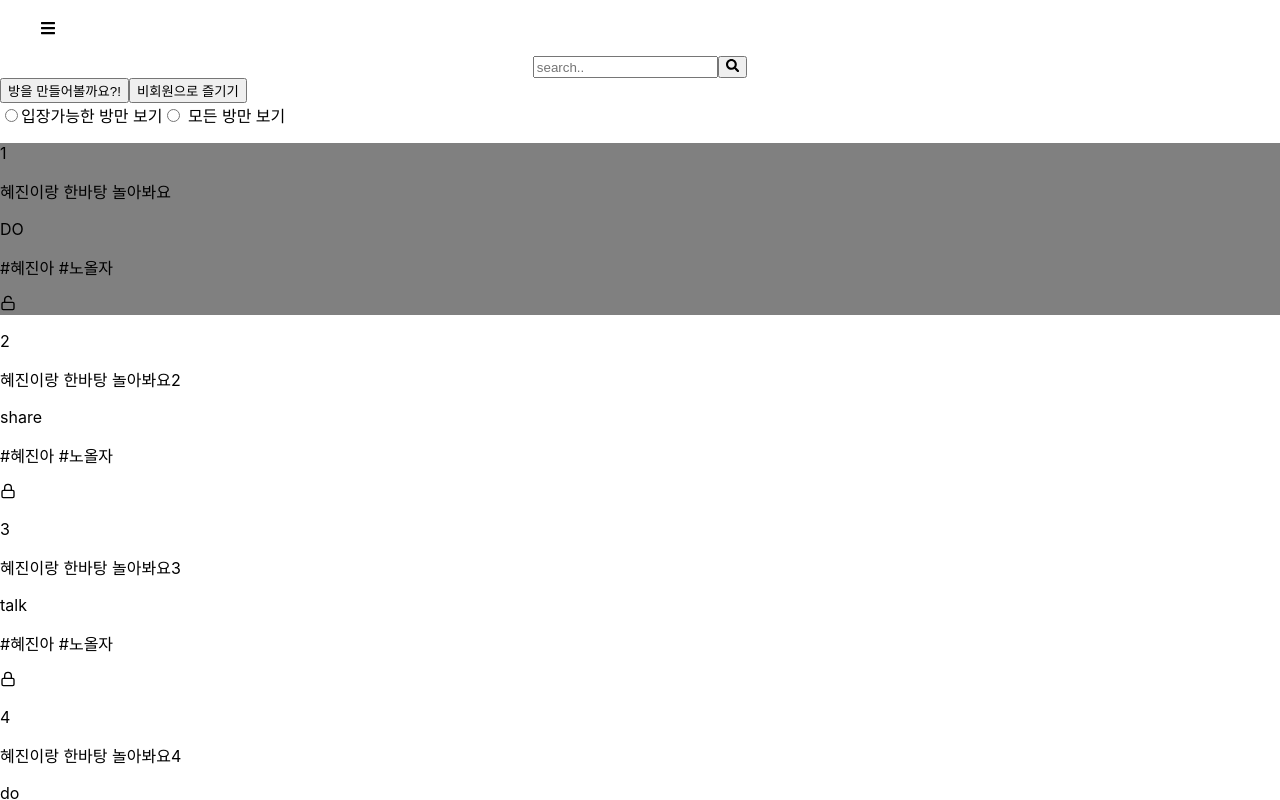
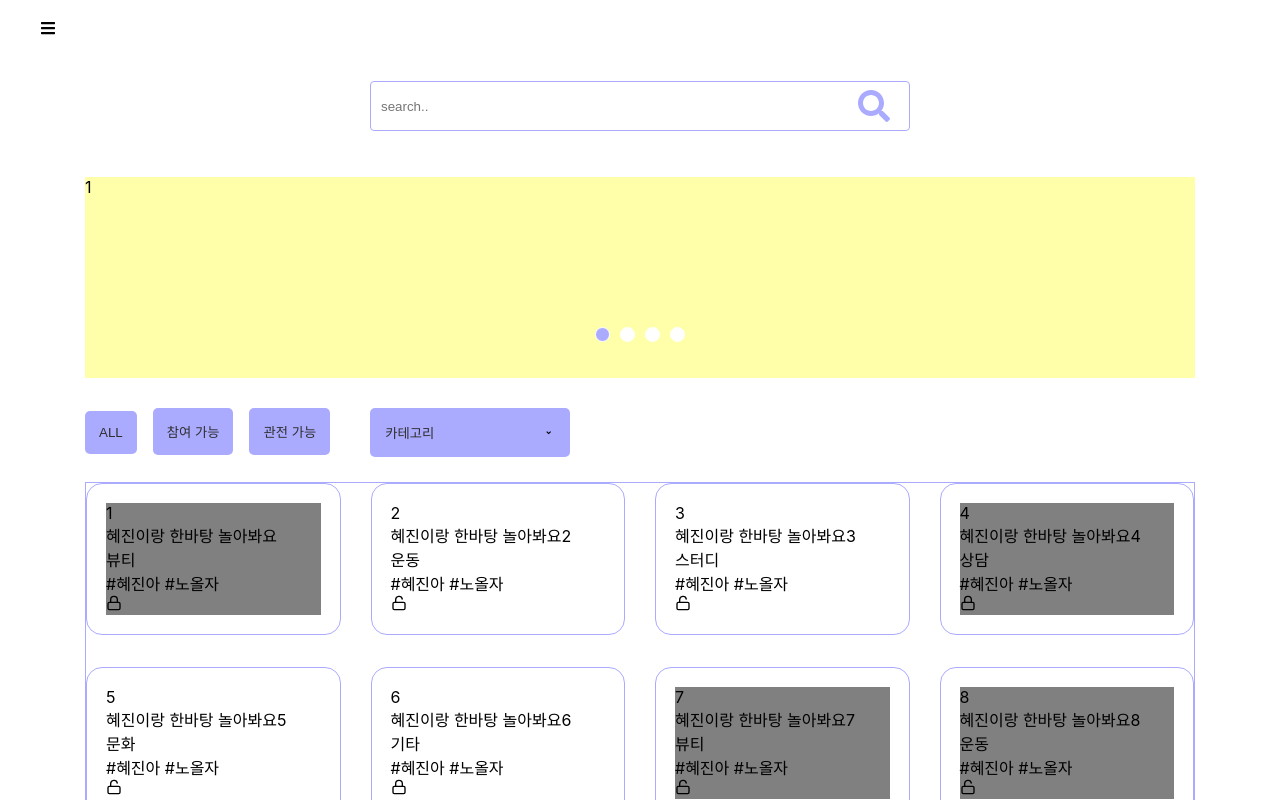
Before and after one commit to Square-with-me/Square-with-me-FE, a React (Create React App) app in the folder withme/: page / in a window 1280 px wide. Shown: the top 800 px of the page. Built offline with nearby package versions, Linux system fonts and the light colour scheme.

Commit message:
main ~ing

```diff
--- /dev/null
+++ b/withme/src/components/Banner.js
@@ -0,0 +1,29 @@
+import React from "react";
+import "../styles/banner.css"
+
+const Banner =()=>{
+
+ return (
+   <React.Fragment>
+    <div className ="slide">
+      <input type="radio" name="pos" id="pos1" checked/>
+      <input type="radio" name="pos" id="pos2"/>
+      <input type="radio" name="pos" id="pos3"/>
+      <input type="radio" name="pos" id="pos4"/>
+    <ul>
+      <li>1</li>
+      <li>2</li>
+      <li>3</li>
+      <li>4</li>
+    </ul>
+    <p class="bullet">
+      <label for="pos1">1</label>
+      <label for="pos2">2</label>
+      <label for="pos3">3</label>
+      <label for="pos4">4</label>
+    </p>
+  </div>
+   </React.Fragment>
+ )
+}
+export default Banner;
--- a/withme/src/components/Room.js
+++ b/withme/src/components/Room.js
@@ -1,11 +1,24 @@
-import React from "react"
+import React from "react";
+import styled from "styled-components";
 
-const Room =()=>{
-    return (
-        <React.Fragment>
+const Room = () => {
+  return(
+    <React.Fragment>
+        <Container>
 
-        </React.Fragment>
-    )
-}
+        </Container>
+    </React.Fragment>
+  )
 
-export default Room
+};
+
+const Container = styled.div`
+  display: grid;
+  grid-template-columns: repeat(4, 254px);
+  grid-gap: 30px;
+  grid-template-rows: 184px;
+  box-sizing: border-box;
+  cursor: pointer;
+`;
+
+export default Room;
--- a/withme/src/pages/Main.js
+++ b/withme/src/pages/Main.js
@@ -1,20 +1,46 @@
-import React, { useState } from "react";
+import React, { useRef, useState } from "react";
+import { useDispatch, useSelector } from "react-redux";
+import jsonData from "../shared/responseJ.json"
+import styled from "styled-components";
+import "../styles/Drop.css"
+
+//icons
+import {RiArrowDropDownLine} from "react-icons/ri"
+import { FaSearch } from "react-icons/fa";
+import {FiLock, FiUnlock} from "react-icons/fi"
+//pages
 import MakeRoomModal from "./MakeRoomModal";
-import { FaSearch } from "react-icons/fa";
+import Banner from "../components/Banner";
 import Room from "../components/Room";
-import { useDispatch, useSelector } from "react-redux";
+//redux
 import { actionCreators as roomActions } from "../redux/modules/room";
 import { actionCreators as userActions } from "../redux/modules/user";
-import {FiLock, FiUnlock} from "react-icons/fi"
-
-import jsonData from "../shared/responseJ.json"
 
 const Main = () => {
+  //드롭다운 부분
+  const dropdownRef = useRef(null);
+
+  //드롭여부 확인
+  const [isActive, setIsActive]= useState(false)
+  const Visible = (active)=>{
+    setIsActive(active)
+  }
+
+  //카테고리
+  const [beauty , setBeauty] = useState("")
+  const [exercise, setExercise] =useState("")
+  const [study, setStudy] = useState("")
+  const [consulting, setConsulting] =useState("")
+  const [culture, setCulture] =useState("")
+  const [etc, setEtc] = useState("")
+
   const dispatch =useDispatch()
 
   const [MRooms, setMRooms] = useState(false);
+  //검색
   const [search, setSearch] = useState("");
-  const [possible, setPossible] =useState("")
+  //참여가능한 방
+  const [possible, setPossible] =useState(false)
   console.log(search, possible)
 
   let roomList = useSelector((state) => state.room);
@@ -32,81 +58,206 @@ const Main = () => {
   const notUser_is_local = localStorage.getItem("notUser_is_login")? true: false
 
   return (
-    <React.Fragment>
-      <div style={{ display: "flex", justifyContent: "center" }}>
-        <input placeholder="search.." onChange={(e) => setSearch(e.target.value)}/>
-        <span>
-          <button onClick={()=>{dispatch(roomActions.searchRoomDB(search))}}><FaSearch/></button>
-        </span>
-      </div>
-      <button onClick={() => {setMRooms(true);}}>방을 만들어볼까요?!</button>
-      {MRooms && <MakeRoomModal setMRooms={setMRooms} />}
+    <Wrap>
+      <SearchBarWrap>
+        <SearchBarInput placeholder="search.." onChange={(e) => setSearch(e.target.value)}/>
+        <FaSearch style={{cursor:"pointer", width:"32px", height:"32px", margin:"auto", position:"absolute", marginRight:"20px", color:"#aaf"}} onClick={()=>{dispatch(roomActions.searchRoomDB(search))}}/>
+      </SearchBarWrap>
 
-      {roomList &&
-        roomList.map((info, idx) => {
+      <Banner/>
+
+      <MenuBar>
+        <div>
+          <Btn onClick={()=>{setPossible(false)}}> <Text>ALL</Text></Btn>
+          <Btn onClick={()=>{setPossible(true)}}><Text>참여 가능</Text></Btn>
+          <Btn><Text>관전 가능</Text></Btn>
+        </div>
+
+        <div className="container" >
+          <div className="menu-container">
+            <DropBtn onClick={()=> setIsActive(!isActive)} className="menu-trigger"><Text>카테고리</Text> <RiArrowDropDownLine/> </DropBtn>
+            <nav ref={dropdownRef} className={`menu ${isActive ? "active" : "inactive"}`}>
+              <ul>
+                <li>
+                  <a onChange={(e)=>setBeauty(e.target.value)} >뷰티</a>
+                </li>
+                <li>
+                  <a onChange={(e)=>setExercise(e.target.value)}>운동</a>
+                </li>
+                <li>
+                  <a onChange={(e)=>setStudy(e.target.value)}>스터디</a>
+                </li>
+                <li>
+                  <a onChange={(e)=>setConsulting(e.target.value)}>상담</a>
+                </li>
+                <li>
+                  <a onChange={(e)=>setCulture(e.target.value)}>문화</a>
+                </li>
+                <li>
+                  <a onChange={(e)=>setEtc(e.target.value)}> 기타</a>
+                </li>
+              </ul>
+            </nav>
+          </div>
+        </div>
+        <div></div>
+      </MenuBar>
+
+      <RoomListContainer>
+        {possible === true ?
+         jsonData.map((r, idx) => {
           return (
-            <React.Fragment >
-              <Room info={info} key={idx}/>
-            </React.Fragment>
+            <RoomCard>
+            {r.members==="4" || r.isSecrect ==="false"?
+              null:
+              <div>
+                <div>{r.roomNumber}</div>
+                <div>{r.roomTitle}</div>
+                <div>{r.category}</div>
+                <div>{r.tags}</div>
+                <div>{r.isSecrect==="false"?<FiUnlock/> :<FiLock/>}</div>
+              </div>
+            }
+            </RoomCard>
+          );
+        })
+        : jsonData.map((r, idx) => {
+          return (
+            <RoomCard>
+              {r.members==="4"?
+              <div style={{backgroundColor:"gray"}}>
+                <div>{r.roomNumber}</div>
+                <div>{r.roomTitle}</div>
+                <div>{r.category}</div>
+                <div>{r.tags}</div>
+                <div>{r.isSecrect==="false"?<FiUnlock/> :<FiLock/>}</div>
+              </div>:
+              <div>
+                <div>{r.roomNumber}</div>
+                <div>{r.roomTitle}</div>
+                <div>{r.category}</div>
+                <div>{r.tags}</div>
+                <div>{r.isSecrect==="false"?<FiUnlock/> :<FiLock/>}</div>
+              </div>}
+            </RoomCard>
           );
         })}
+      </RoomListContainer>
 
-        {notUser_is_local===false ?
-          <button onClick={()=>{dispatch(userActions.NotMenberloginDB())}}> 비회원으로 즐기기 </button>:
-          <button onClick={()=>{dispatch(userActions.notUserLogOut())}}> 비회원은 그만할래요 </button>}
+      <Btn>더보기</Btn>
 
-        <div onChange={(e)=>{setPossible(e.target.value)}}>
-          <input type="radio" name="1" value="possible" />입장가능한 방만 보기
-          <input type="radio" name="1" value="" /> 모든 방만 보기
-        </div>
-
-      {/* <div>
-        {hotRoom.map((r, idx)=>{
-
-        })}
-      </div> */}
-
-      <div>
-        {possible ? jsonData.map((r,idx)=>{
-          return(
-            <div>
-            {r.members==="4" || r.isSecrect ==="false"?
-              null:
-              <div key={idx}>
-              <p>{r.roomNumber}</p>
-              <p>{r.roomTitle}</p>
-              <p>{r.category}</p>
-              <p>{r.tags}</p>
-              <p>{r.isSecrect==="true"?<FiUnlock/> :<FiLock/>}</p>
-              </div>
-            }
-            </div>
-          )
-        }) : jsonData.map((r,idx)=>{
-          return(
-            <div>
-            {r.members==="4"?
-            <div style={{backgroundColor:"gray"}} key={idx}>
-            <p>{r.roomNumber}</p>
-            <p>{r.roomTitle}</p>
-            <p>{r.category}</p>
-            <p>{r.tags}</p>
-            <p>{r.isSecrect==="true"?<FiUnlock/> :<FiLock/>}</p>
-            </div>:
-              <div key={idx}>
-              <p>{r.roomNumber}</p>
-              <p>{r.roomTitle}</p>
-              <p>{r.category}</p>
-              <p>{r.tags}</p>
-              <p>{r.isSecrect==="true"?<FiUnlock/> :<FiLock/>}</p>
-              </div>
-            }
-            </div>
-          )
-        })}
-      </div>
-
-    </React.Fragment>
+    </Wrap>
   );
 };
+
+//share
+const Wrap = styled.div`
+width: 1110px;
+margin: auto;
+`
+const Btn = styled.button`
+padding: 14px;
+border: none;
+border-radius: 5px;
+margin-right: 16px;
+background-color: #aaf;
+:hover{
+  box-shadow: 0 1px 5px rgba(0, 0, 0, 0.3);
+}
+`
+const Text = styled.div`
+size: 2rem;
+color: #2f2e2e;
+`
+const MenuBar = styled.div`
+display:flex;
+margin-bottom: 25px;
+`
+const DropBtn = styled.button`
+margin-left: 24px;
+display: flex;
+justify-content: space-between;
+background-color: #aaf;
+align-items: center;
+border-radius: 5px;
+padding: 15px;
+border: none;
+width: 200px;
+`
+
+//searchbar
+const SearchBarWrap = styled.div`
+display: flex;
+justify-content:flex-end;
+width:540px;
+height:50px;
+position:relative;
+align-items:center;
+margin:25px auto;
+`
+const SearchBarInput = styled.input`
+width:100%;
+height:100%;
+border: 1px solid #aaf;
+border-radius: 4px;
+padding: 10px;
+`
+
+//room
+const RoomListContainer = styled.div`
+  display: grid;
+  grid-gap: 30px;
+  box-sizing: border-box;
+  cursor: pointer;
+  border: 1px solid #aaf;
+  @media screen and (min-width: 1607px){
+    grid-template-columns: repeat(4, minmax(0px, 1fr)) !important;
+    row-gap: 32px;
+  }
+  @media screen and (min-width: 1232px) and (max-width: 1607px) {
+    grid-template-columns: repeat(4, minmax(0px, 1fr));
+    row-gap: 32px;
+  }
+  @media screen and (min-width: 878px) and (max-width: 1232px) {
+    grid-template-columns: repeat(3, minmax(0px, 1fr)) !important;
+  }
+  @media screen and (min-width: 551px) and (max-width: 878px) {
+    grid-template-columns: repeat(2, minmax(0px, 1fr));
+  }
+  @media screen and (min-width: 0px) and (max-width: 551px) {
+    grid-template-columns: repeat(1, minmax(0px, 1fr));
+  }
+
+`
+const RoomCard = styled.div`
+border: 1px solid #aaf;
+padding: 19px;
+border-radius: 16px;
+`
+
+
+
+const CardListArea = styled.div`
+  display: grid;
+  gap: 25px;
+  box-sizing: border-box;
+  @media screen and (min-width: 1607px){
+    grid-template-columns: repeat(5, minmax(0px, 1fr)) !important;
+    row-gap: 32px;
+  }
+  @media screen and (min-width: 1232px) and (max-width: 1607px) {
+    grid-template-columns: repeat(4, minmax(0px, 1fr));
+    row-gap: 32px;
+  }
+  @media screen and (min-width: 878px) and (max-width: 1232px) {
+    grid-template-columns: repeat(3, minmax(0px, 1fr)) !important;
+  }
+  @media screen and (min-width: 551px) and (max-width: 878px) {
+    grid-template-columns: repeat(2, minmax(0px, 1fr));
+  }
+  @media screen and (min-width: 0px) and (max-width: 551px) {
+    grid-template-columns: repeat(1, minmax(0px, 1fr));
+  }
+`
+
 export default Main;
--- a/withme/src/shared/responseJ.json
+++ b/withme/src/shared/responseJ.json
@@ -3,7 +3,7 @@
     "id": "aalasdf",
     "roomNumber" :"1",
     "roomTitle": "혜진이랑 한바탕 놀아봐요",
-    "category": "DO",
+    "category": "뷰티",
     "tags" :"#혜진아 #노올자",
     "isSecrect" : "true",
     "pwd" :"1234",
@@ -13,7 +13,7 @@
     "id": "qwer",
     "roomNumber" :"2",
     "roomTitle": "혜진이랑 한바탕 놀아봐요2",
-    "category": "share",
+    "category": "운동",
     "tags" :"#혜진아 #노올자",
     "isSecrect" : "false",
     "members" :"3"
@@ -22,7 +22,7 @@
     "id": "qwerqwer",
     "roomNumber" :"3",
     "roomTitle": "혜진이랑 한바탕 놀아봐요3",
-    "category": "talk",
+    "category": "스터디",
     "tags" :"#혜진아 #노올자",
     "isSecrect" : "false",
     "members" :"2"
@@ -31,10 +31,60 @@
     "id": "asdf",
     "roomNumber" :"4",
     "roomTitle": "혜진이랑 한바탕 놀아봐요4",
-    "category": "do",
+    "category": "상담",
+    "tags" :"#혜진아 #노올자",
+    "isSecrect" : "true",
+    "pwd" :"1234",
+    "members" :"4"
+  },
+  {
+    "id": "asdf",
+    "roomNumber" :"5",
+    "roomTitle": "혜진이랑 한바탕 놀아봐요5",
+    "category": "문화",
+    "tags" :"#혜진아 #노올자",
+    "isSecrect" : "false",
+    "pwd" :"",
+    "members" :"3"
+  },
+  {
+    "id": "asdf",
+    "roomNumber" :"6",
+    "roomTitle": "혜진이랑 한바탕 놀아봐요6",
+    "category": "기타",
     "tags" :"#혜진아 #노올자",
     "isSecrect" : "true",
     "pwd" :"1234",
     "members" :"1"
+  },
+  {
+    "id": "asdf",
+    "roomNumber" :"7",
+    "roomTitle": "혜진이랑 한바탕 놀아봐요7",
+    "category": "뷰티",
+    "tags" :"#혜진아 #노올자",
+    "isSecrect" : "false",
+    "pwd" :"",
+    "members" :"4"
+  },
+  {
+    "id": "asdf",
+    "roomNumber" :"8",
+    "roomTitle": "혜진이랑 한바탕 놀아봐요8",
+    "category": "운동",
+    "tags" :"#혜진아 #노올자",
+    "isSecrect" : "false",
+    "pwd" :"",
+    "members" :"4"
+  },
+  {
+    "id": "asdf",
+    "roomNumber" :"9",
+    "roomTitle": "혜진이랑 한바탕 놀아봐요9",
+    "category": "스터디",
+    "tags" :"#혜진아 #노올자",
+    "isSecrect" : "true",
+    "pwd" :"1234",
+    "members" :"2"
   }
 ]
--- /dev/null
+++ b/withme/src/styles/Drop.css
@@ -0,0 +1,61 @@
+.menu-container {
+  position: relative;
+  display: flex;
+  justify-content: center;
+  align-items: center;
+}
+
+.menu-trigger:hover {
+  box-shadow: 0 1px 5px rgba(0, 0, 0, 0.3);
+}
+
+.menu-trigger span {
+  font-weight: 700;
+  vertical-align: middle;
+  font-size: 14px;
+  margin: 0 10px;
+}
+
+.menu-trigger img {
+  border-radius: 90px;
+}
+
+.menu {
+  background: #ffffff;
+  border-radius: 8px;
+  position: absolute;
+  top: 60px;
+  right: 0;
+  width: 200px;
+  box-shadow: 0 1px 8px rgba(0, 0, 0, 0.3);
+  opacity: 0;
+  visibility: hidden;
+  transform: translateY(-20px);
+  transition: opacity 0.4s ease, transform 0.4s ease, visibility 0.4s;
+  z-index: 999;
+}
+
+.menu.active {
+  opacity: 1;
+  visibility: visible;
+  transform: translateY(0);
+}
+
+.menu ul {
+  list-style: none;
+  padding: 0;
+  margin: 0;
+}
+
+.menu li {
+  border-bottom: 1px solid #dddddd;
+}
+
+.menu li a {
+  text-decoration: none;
+  color: #333333;
+  padding: 15px 20px;
+  display: block;
+  cursor: pointer;
+  text-align: center;
+}
--- /dev/null
+++ b/withme/src/styles/banner.css
@@ -0,0 +1,82 @@
+*{
+  padding: 0;
+}
+
+ul,li{
+  list-style:none;
+}
+
+.slide{
+  height:217px;
+  overflow:hidden;
+  position:relative;
+  width: 1110px;
+  margin-top: 30px;
+  margin-bottom: 30px;
+  margin-left: auto;
+  margin-right: auto;
+}
+.slide ul{
+  width:calc(100% * 4);
+  display:flex;
+  transition:1s;
+}
+.slide li{
+  width:calc(100% / 4);
+  height:300px;
+}
+.slide li:nth-child(1){
+  background:#ffa;
+}
+.slide li:nth-child(2){
+  background:#faa;
+}
+.slide li:nth-child(3){
+  background:#afa;
+}
+.slide li:nth-child(4){
+  background:rgb(170, 218, 255);
+}
+.slide input{
+  display:none;
+}
+.slide .bullet{
+  position:absolute;
+  bottom:20px;
+  left:0;
+  right:0;
+  text-align:center;
+  z-index:10;
+}
+.slide .bullet label{
+  width:15px;
+  height:15px;
+  border-radius:10px;
+  border:1px solid #fff;
+  display:inline-block;
+  background:#fff;
+  font-size:0;
+  transition:0.5s;
+  cursor:pointer;
+  margin: 0px 5px;
+}
+
+/* 슬라이드 조작 */
+#pos1:checked ~ ul{
+  margin-left:0;
+}
+#pos2:checked ~ ul{
+  margin-left:-100%;
+}
+#pos3:checked ~ ul{
+  margin-left:-200%;
+}
+#pos4:checked ~ ul{
+  margin-left:-300%;
+}
+
+/* bullet 조작 */
+#pos1:checked ~ .bullet label:nth-child(1),
+#pos2:checked ~ .bullet label:nth-child(2),
+#pos3:checked ~ .bullet label:nth-child(3),
+#pos4:checked ~ .bullet label:nth-child(4){background:#aaf;}
```
Also changed, not shown: withme/src/assets/logo.png (added).
